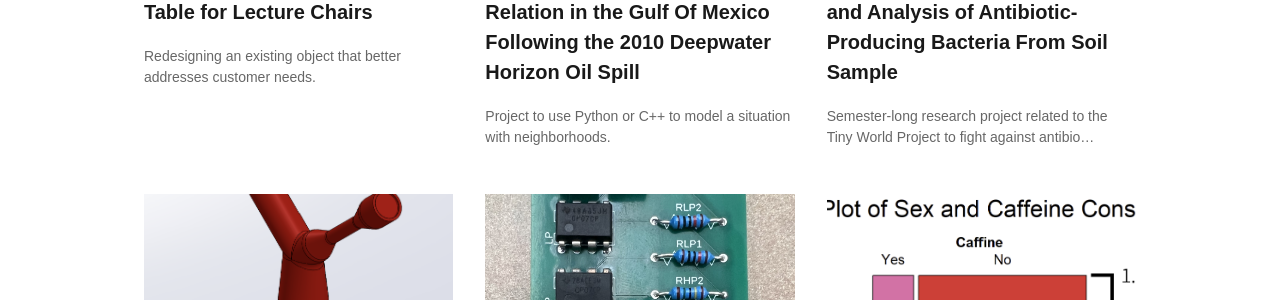
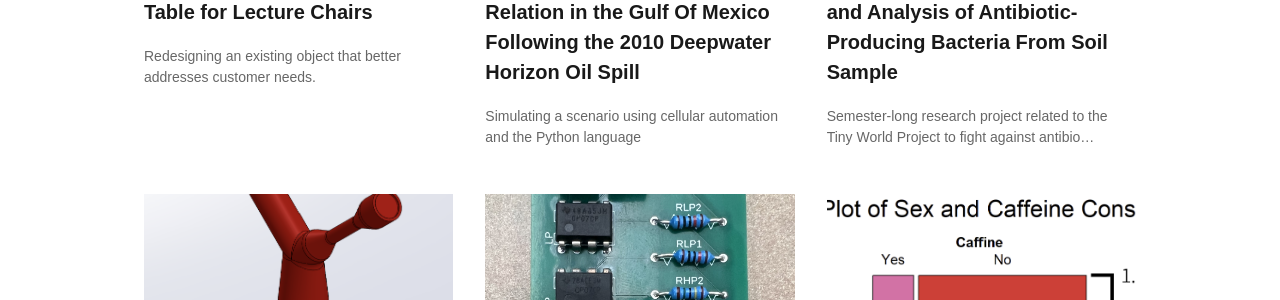
Before and after one commit to NicoleMRandazzo/nicolemrandazzo.github.io, a Jekyll site: the page built from index.html, in a window 1280 px wide. Shown: the part 674-974 px from the top of the page. Built offline with Jekyll 4.4.1, drawn with Linux system fonts in a browser that asks for light colours.

Commit message:
Update soon-temporary-jekyll-site-template.md

```diff
--- a/_products/soon-temporary-jekyll-site-template.md
+++ b/_products/soon-temporary-jekyll-site-template.md
@@ -2,16 +2,34 @@
 title: Coding Project - Predator-Prey Relation in the Gulf Of Mexico Following the 2010 Deepwater Horizon Oil Spill
 layout: product
 description_markdown: >-
-  Project to use Python or C++ to model a situation with neighborhoods.
+  Simulating a scenario using cellular automation and the Python language
 date: 2020-04-23 11:48:06 +0100
 text-button: Let me try this!
 image: /images/templates/jekyll/CP1.png
 ---
-### Class: BME 303: Introduction to Computing
-### Semester: Spring 2024
-### Skills: Python
-<br>
-<br>
-<br>
-Soon is a simple "coming soon" page built for Jekyll.
-<img class="w-100" src="{{site.baseurl}}/images/templates/jekyll/Soon_Jekyll-template-sample.png">
+<div style="max-width: 1000px; margin: 0 auto; padding: 20px;">
+  <img src="{{site.baseurl}}/images/templates/CP2.png" style="display: block; margin: 0 auto; width: 100%; max-width: 600px;" />
+  <h3>Class: BME 303: Introduction to Computing</h3>
+  <h3>Semester: Spring 2024</h3>
+  <h3>Skills: Python</h3>
+
+  <p>
+    &emsp;The goal of this project was to use C++ or Python to simulate a real-world or imagined scenario through a cellular automaton. Our team of eight chose to model the ecological relationship between tiger sharks and green sea turtles in the Gulf of Mexico, specifically examining how their populations were affected by the 2010 Deepwater Horizon Oil Spill. We began by researching both species to determine key biological parameters, including population size, birth rate, and death rate. These metrics were integrated into our simulation to reflect realistic population dynamics.
+  </p>
+
+ <video autoplay muted loop playsinline style="width: 100%; max-width: 1000px; height: auto; display: block; margin: 0 auto;">
+    <source src="{{site.baseurl}}/images/templates/CP1.mp4" type="video/mp4">
+    Your browser does not support the video tag.
+
+  <p>
+    &emsp;For our cellular automaton, we were required to define a mesh - or 2D matrix - where each cell represented a discrete agent occupying a 1 km x 1 km area. Agents could interact with adjacent cells, including diagonals, using a Moore radius of 1. Each cell could exist in one of three states:  water (blue), tiger sharks (grey), or green sea turtles (green). The simulation advanced in monthly time steps, running for 240 iterations to represent a 20-year span. We developed equations to model birth and death rates for both species, and visualized the results through mesh snapshots and a temporal evolution graph (pictured above). This illustrated how the oil spill disrupted population trends.
+  </p>
+
+  <img src="{{site.baseurl}}/images/templates/CP3.JPG" style="display: block; margin: 0 auto; width: 100%; max-width: 600px;" />
+
+  <p>
+  &emsp;After generating our baseline model, we explored how various factors  -  such as the volume of oil spilled, the cleanup duration, and the timing of the spill - impacted species survival. As shown in the above picture, these factors significantly influenced population outcomes. It is important to note that our model made simplifying assumptions, such as excluding interactions with other species and environmental variables. A more comprehensive simulation would require additional ecological data and could be adapted to study other disasters, such as wildfires.
+  </p>
+
+Below is a photo of my team during the final presentation:
+<img src="{{site.baseurl}}/images/templates/CP4.JPG" style="display: block; margin: 0 auto; width: 100%; max-width: 600px;" />
```
